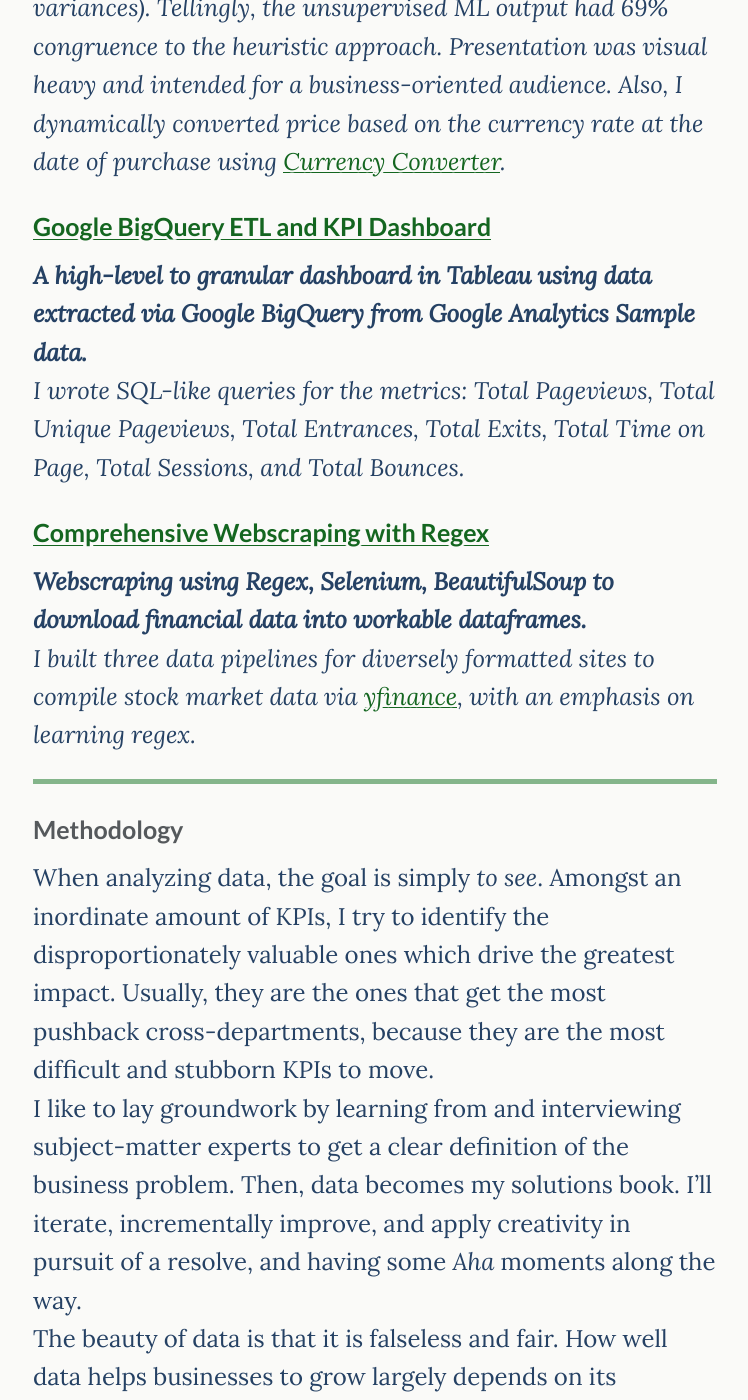
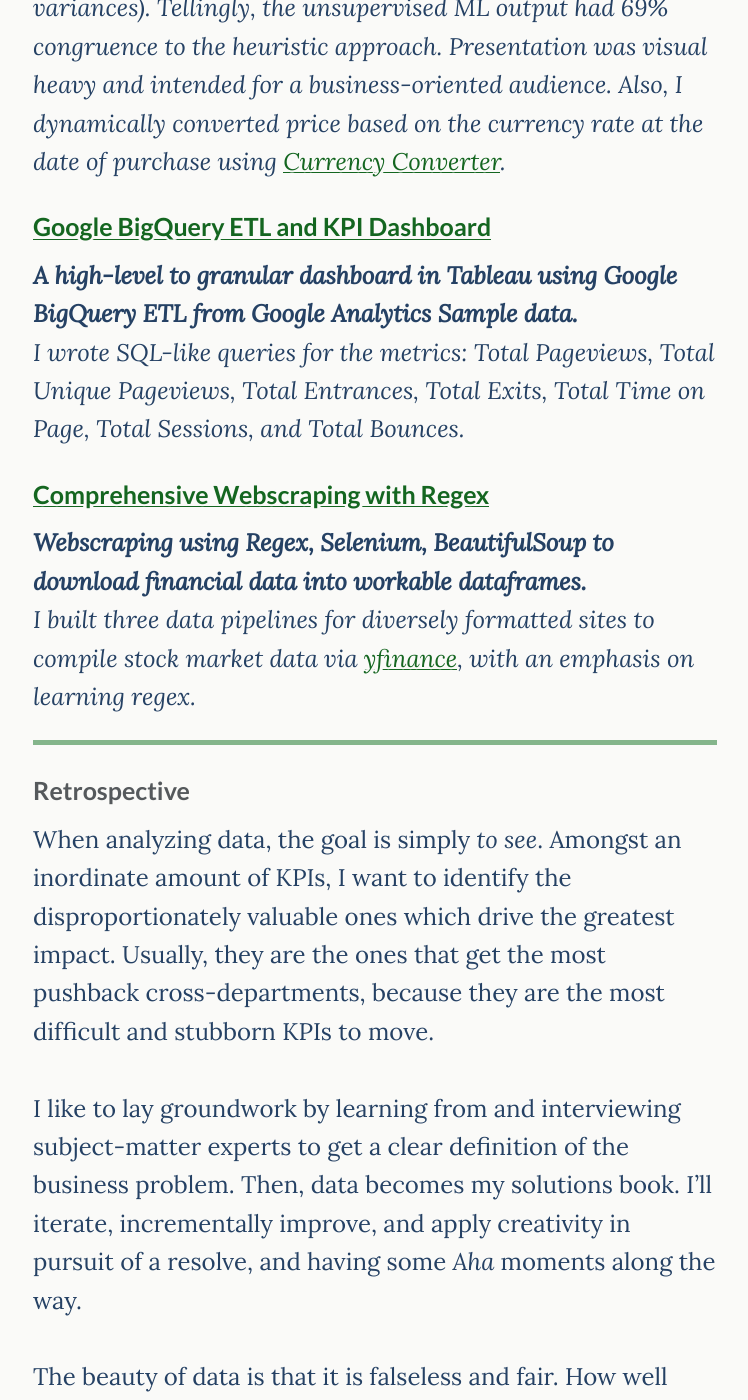
Before and after one commit to deawyk/deawyk.github.io, a Jekyll site: the page built from _pages/project.md, in a window 1280 px wide and 1400 px high, scrolled down 1088 px. Shown: the whole window, without its empty margins (265-1013 px from the left). Built offline with Jekyll 4.4.1, drawn with Linux system fonts in a browser that asks for light colours.

Commit message:
Update project.md

```diff
--- a/_pages/project.md
+++ b/_pages/project.md
@@ -22,15 +22,15 @@
 ---
 <div>
 ### [Automated Trading System with APIs](https://github.com/deawyk/Automated-Trading-System-via-APIs/blob/main/automated%20trading%20tda%20api.py)
-***A trading bot that trades stocks for you using the TD Ameritrade API in Python.***
-*I used [tda-api](https://pypi.org/project/tda-api/) for most trading actions. The stock and time interval to trade at is determined by user input. Investment strategies are altered accordingly. Here, I bought and sold stocks by setting RSI ([ta](https://technical-analysis-library-in-python.readthedocs.io/en/latest/) for financial ratios) thresholds to trigger action. I automated the process end-to-end by importing Selenium and Chrome Driver for automatic login.*
+**A trading bot that trades stocks for you using the TD Ameritrade API in Python.**
+I used [tda-api](https://pypi.org/project/tda-api/) for most trading actions. The stock and time interval to trade at is determined by user input. Investment strategies are altered accordingly. Here, I bought and sold stocks by setting RSI ([ta](https://technical-analysis-library-in-python.readthedocs.io/en/latest/) for financial ratios) thresholds to trigger action. I automated the process end-to-end by importing Selenium and Chrome Driver for automatic login.
 
 ### [Customer Segmentation using K-Means](https://github.com/deawyk/Customer-Segmentation-via-KMeans)
-***Customer segmentation and cohort analysis on real retail data using k-means clustering.***<br>
+**Customer segmentation and cohort analysis on real retail data using k-means clustering.**<br>
 *I cleaned and explored over 500k records of retail data from an UK based online store. Behavioural analysis was conducted on each cohort; average purchase value, customer value, CLV, were determined to draw further insights. My heuristic approach to segmentation using RFM was compared to the definitive k-means algorithm (minimizes within cluster variances). Tellingly, the unsupervised ML output had 69% congruence to the heuristic approach. Presentation was visual heavy and intended for a business-oriented audience. Also, I dynamically converted price based on the currency rate at the date of purchase using [Currency Converter](https://pypi.org/project/CurrencyConverter/).*
 
 ### [Google BigQuery ETL and KPI Dashboard](https://github.com/deawyk/Google-Analytics-KPIs-via-Google-BigQuery/blob/main/BigQuery%20Script.sql)
-***A high-level to granular dashboard in Tableau using data extracted via Google BigQuery from Google Analytics Sample data.***<br>
+***A high-level to granular dashboard in Tableau using Google BigQuery ETL from Google Analytics Sample data.***<br>
 *I wrote SQL-like queries for the metrics: Total Pageviews, Total Unique Pageviews, Total Entrances, Total Exits, Total Time on Page, Total Sessions, and Total Bounces.*
 
 ### [Comprehensive Webscraping with Regex](https://github.com/deawyk/Webscraping-Three-Ways)
@@ -39,7 +39,9 @@
 
 ---
 
-### Methodology
-<p> When analyzing data, the goal is simply _to see_. Amongst an inordinate amount of KPIs, I try to identify the disproportionately valuable ones which drive the greatest impact. Usually, they are the ones that get the most pushback cross-departments, because they are the most difficult and stubborn KPIs to move.<br>
-    I like to lay groundwork by learning from and interviewing subject-matter experts to get a clear definition of the business problem. Then, data becomes my solutions book. I'll iterate, incrementally improve, and apply creativity in pursuit of a resolve, and having some _Aha_ moments along the way.<br>
-    The beauty of data is that it is falseless and fair. How well data helps businesses to grow largely depends on its application.</p>
+### Retrospective
+<p> When analyzing data, the goal is simply _to see_. Amongst an inordinate amount of KPIs, I want to identify the disproportionately valuable ones which drive the greatest impact. Usually, they are the ones that get the most pushback cross-departments, because they are the most difficult and stubborn KPIs to move.<br>
+
+I like to lay groundwork by learning from and interviewing subject-matter experts to get a clear definition of the business problem. Then, data becomes my solutions book. I'll iterate, incrementally improve, and apply creativity in pursuit of a resolve, and having some _Aha_ moments along the way.<br>
+
+The beauty of data is that it is falseless and fair. How well data helps businesses to grow largely depends on its application.</p>
```
